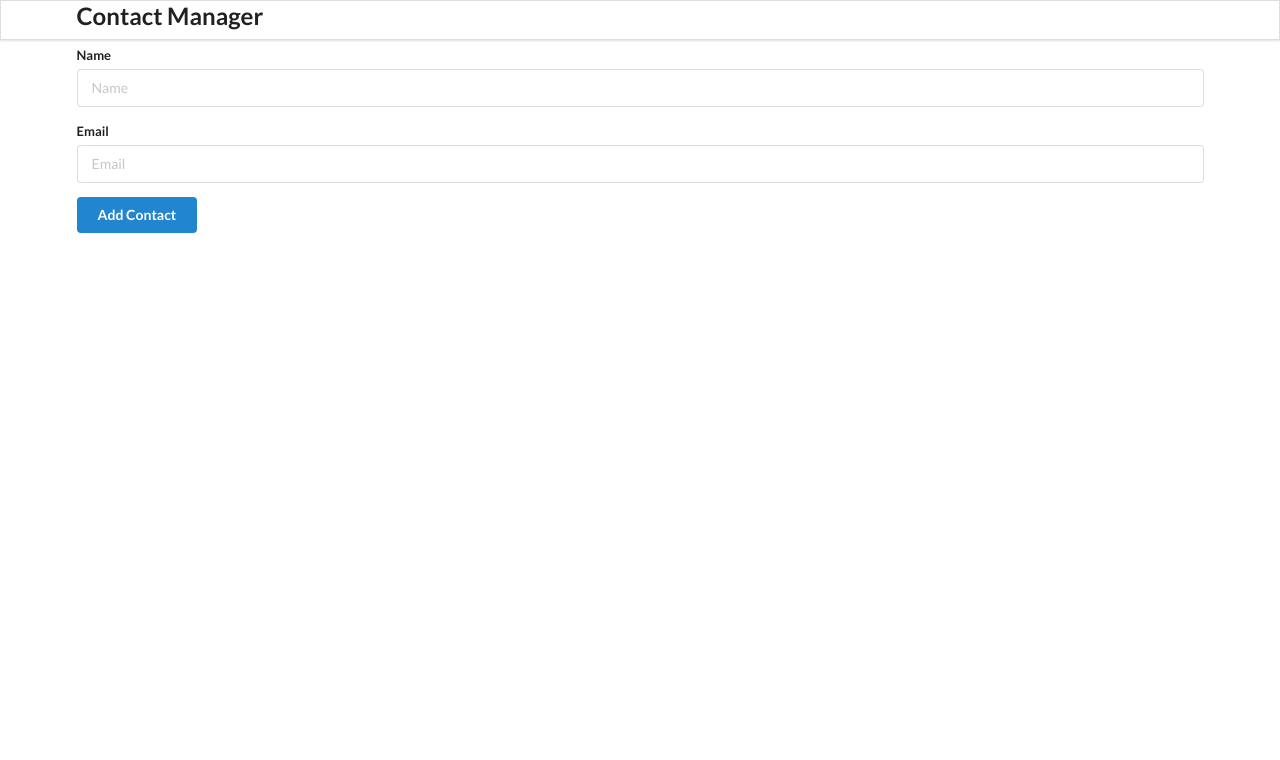
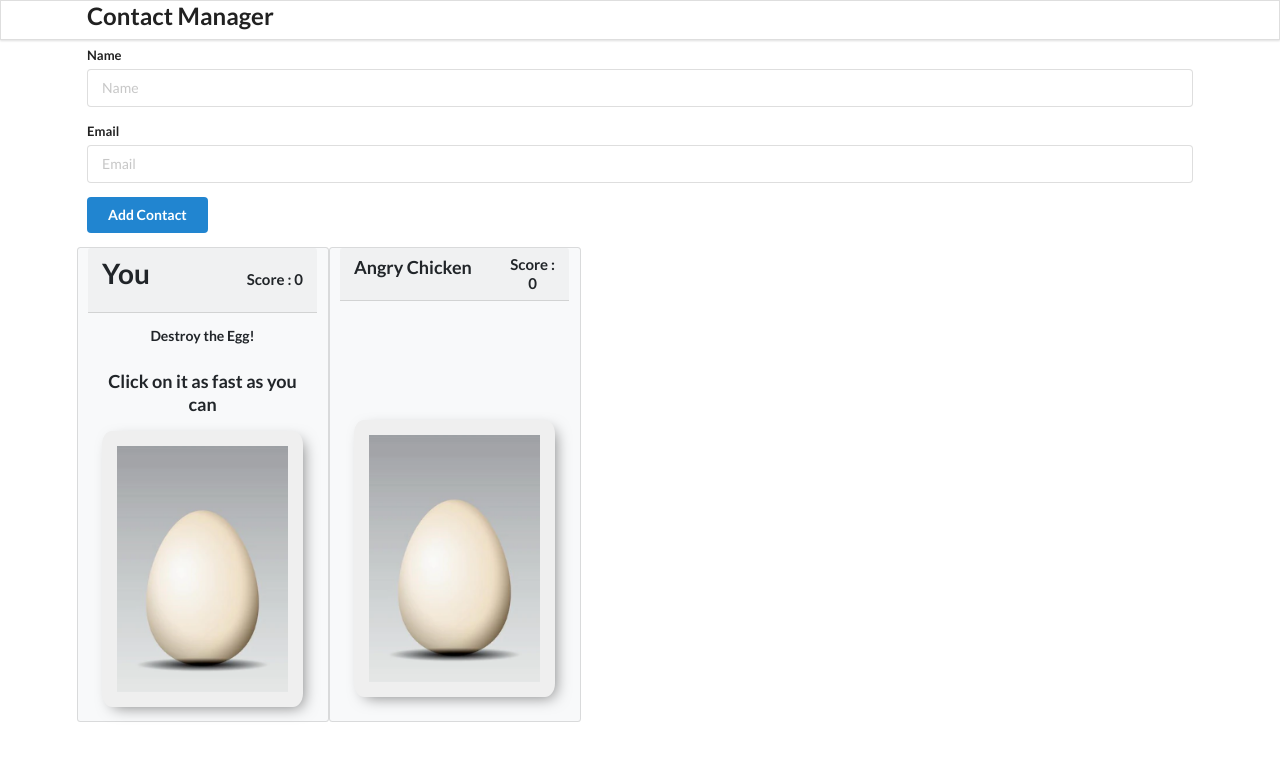
Before and after one commit to ShakirAli926/egg-game-react, a React app in the folder contact-app/: page / in a window 1280 px wide. Built offline with nearby package versions, Linux system fonts and the light colour scheme.

Commit message:
make egg game

```diff
--- a/contact-app/package.json
+++ b/contact-app/package.json
@@ -6,8 +6,11 @@
     "@testing-library/jest-dom": "^5.16.4",
     "@testing-library/react": "^13.2.0",
     "@testing-library/user-event": "^13.5.0",
+    "bootstrap": "^5.1.3",
     "react": "^18.1.0",
+    "react-bootstrap": "^2.4.0",
     "react-dom": "^18.1.0",
+    "react-router-dom": "^6.3.0",
     "react-scripts": "5.0.1",
     "react-uuid": "^1.0.2",
     "uuidv4": "^6.2.13",
--- a/contact-app/public/index.html
+++ b/contact-app/public/index.html
@@ -9,6 +9,27 @@
       name="description"
       content="Web site created using create-react-app"
     />
+    <link
+      href="https://cdn.jsdelivr.net/npm/bootstrap@5.0.2/dist/css/bootstrap.min.css"
+      rel="stylesheet"
+      integrity="sha384-EVSTQN3/azprG1Anm3QDgpJLIm9Nao0Yz1ztcQTwFspd3yD65VohhpuuCOmLASjC"
+      crossorigin="anonymous"
+    />
+    <script
+      src="https://cdn.jsdelivr.net/npm/bootstrap@5.0.2/dist/js/bootstrap.bundle.min.js"
+      integrity="sha384-MrcW6ZMFYlzcLA8Nl+NtUVF0sA7MsXsP1UyJoMp4YLEuNSfAP+JcXn/tWtIaxVXM"
+      crossorigin="anonymous"
+    ></script>
+    <script
+      src="https://cdn.jsdelivr.net/npm/@popperjs/core@2.9.2/dist/umd/popper.min.js"
+      integrity="sha384-IQsoLXl5PILFhosVNubq5LC7Qb9DXgDA9i+tQ8Zj3iwWAwPtgFTxbJ8NT4GN1R8p"
+      crossorigin="anonymous"
+    ></script>
+    <script
+      src="https://cdn.jsdelivr.net/npm/bootstrap@5.0.2/dist/js/bootstrap.min.js"
+      integrity="sha384-cVKIPhGWiC2Al4u+LWgxfKTRIcfu0JTxR+EQDz/bgldoEyl4H0zUF0QKbrJ0EcQF"
+      crossorigin="anonymous"
+    ></script>
     <link rel="apple-touch-icon" href="%PUBLIC_URL%/logo192.png" />
     <!--
       manifest.json provides metadata used when your web app is installed on a
--- a/contact-app/src/components/App.css
+++ b/contact-app/src/components/App.css
@@ -0,0 +1,32 @@
+.center_div {
+  width: 25%;
+  height: 60vh;
+  background-color: #f4f4f4;
+  box-shadow: 5px 5px 25px -5px rgba(0, 0, 0, 0.5);
+  border-radius: 15px;
+  display: flex;
+  flex-direction: column;
+  /* justify-content: center; */
+  align-items: center;
+}
+.card-header h4 {
+  margin: 0;
+}
+.btn_div button {
+  min-height: 40px;
+  border-radius: 5%;
+  border-color: transparent;
+  color: white;
+  border: none;
+  margin-top: inherit;
+  outline: none;
+  padding: 15px;
+  box-shadow: 5px 5px 15px -5px rgba(0, 0, 0, 0.5);
+}
+
+.btn_div {
+  width: 100%;
+  display: flex;
+  justify-content: space-around;
+  align-items: center;
+}
--- a/contact-app/src/components/App.js
+++ b/contact-app/src/components/App.js
@@ -1,8 +1,11 @@
 import React, { useState, useEffect } from "react";
+import { BrowserRouter } from "react-router-dom";
 import { v4 as uuidv4 } from "uuid";
+import "./App.css";
 import Header from "./Header";
 import AddContact from "./AddContact";
 import ContactList from "./ContactList";
+import TodoList from "./TodoList";
 
 function App() {
   const LOCAL_STORAGE_KEY = "contacts";
@@ -36,6 +39,7 @@ function App() {
       <Header />
       <AddContact addContactHandler={addContactHandler} />
       <ContactList contact={contacts} getContactid={removeContactHandler} />
+      <TodoList />
     </div>
   );
 }
--- /dev/null
+++ b/contact-app/src/components/TodoList.js
@@ -0,0 +1,91 @@
+import React, { useEffect, useState } from "react";
+import Step01 from "../images/step-01.PNG";
+import Step02 from "../images/step-02.PNG";
+import Step03 from "../images/step-03.PNG";
+import Step04 from "../images/step-04.PNG";
+
+const TodoList = () => {
+  const [counter01, setCounter01] = useState(0);
+  const [counter02, setCounter02] = useState(0);
+
+  const [currentImage01, setCurrentImage01] = useState(Step01);
+  const [currentImage02, setCurrentImage02] = useState(Step01);
+
+  const increment_Count = (counter, setCounter) => {
+    if (counter < 100) setCounter(counter + 1);
+  };
+  useEffect(() => {
+    if (counter01 > 25 && counter01 < 50) {
+      setCurrentImage01(Step02);
+    } else if (counter01 > 50 && counter01 < 100) {
+      setCurrentImage01(Step03);
+    } else if (counter01 == 100) {
+      setCurrentImage01(Step04);
+    }
+
+    if (counter02 > 25 && counter02 < 50) {
+      setCurrentImage02(Step02);
+    } else if (counter02 > 50 && counter02 < 100) {
+      setCurrentImage02(Step03);
+    } else if (counter02 == 100) {
+      setCurrentImage02(Step04);
+    }
+  });
+  return (
+    <div className="row text-center">
+      <div
+        className="col-md-6 card text-dark bg-light mb-3"
+        style={{ maxWidth: "18rem" }}
+      >
+        <div className="card-header d-flex justify-content-between align-items-center">
+          <h1>You</h1>
+          <div>
+            <div>
+              <h4 className="d-inline">Score : </h4>
+              <h4 className="d-inline">{counter01}</h4>
+            </div>
+          </div>
+        </div>
+        <div className="card-body">
+          <h5 className="card-title">Destroy the Egg!</h5>
+          <h3>Click on it as fast as you can</h3>
+          <div className="btn_div">
+            <button onClick={() => increment_Count(counter01, setCounter01)}>
+              {" "}
+              <img
+                src={currentImage01}
+                className="img-fluid"
+                alt="EggCounter"
+              />
+            </button>
+          </div>
+        </div>
+      </div>
+      <div
+        className="col-md-6 card text-dark bg-light mb-3"
+        style={{ maxWidth: "18rem" }}
+      >
+        <div className="card-header d-flex justify-content-between align-items-center">
+          <h3>Angry Chicken</h3>
+          <div className="d-inline">
+            <h4>Score : </h4>
+            <h4>{counter02}</h4>
+          </div>
+        </div>
+        <div className="card-body ">
+          <div className="btn_div pt-4 mt-5">
+            <button onClick={() => increment_Count(counter02, setCounter02)}>
+              <img
+                src={currentImage02}
+                className="img-fluid"
+                alt="EggCounter"
+              />
+            </button>
+          </div>
+        </div>
+      </div>
+    </div>
+  );
+};
+
+export default TodoList;
```
Also changed, not shown: contact-app/src/images/step-01.PNG (added), contact-app/src/images/step-02.PNG (added), contact-app/src/images/step-03.PNG (added), contact-app/src/images/step-04.PNG (added), 1 other file.
